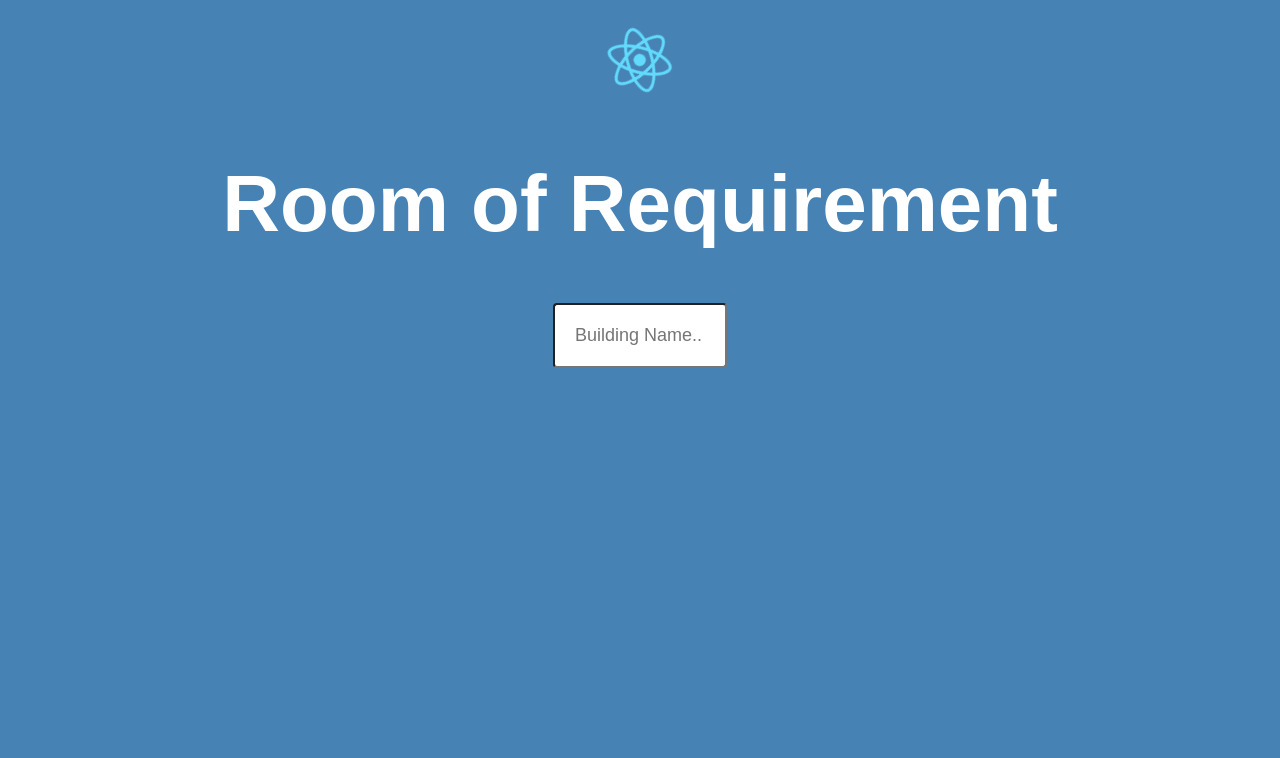
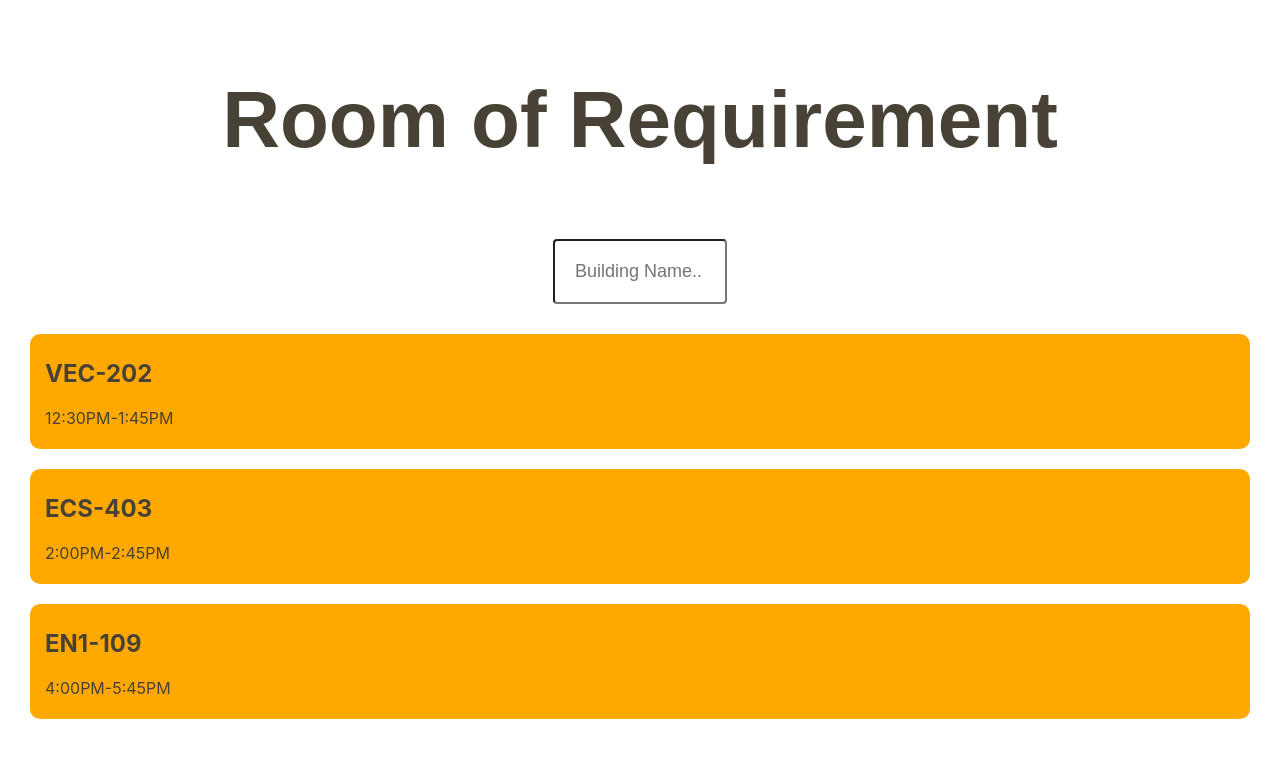
Before and after one commit to WinnMoo/RoomsOfRequirement, a React (Create React App) app in the folder Frontend/project/: page / in a window 1280 px wide. Shown: the top 758 px of the page. Built offline with nearby package versions, Linux system fonts and the light colour scheme.

Commit message:
Implemented rudimentary search

```diff
--- a/Frontend/project/src/App.css
+++ b/Frontend/project/src/App.css
@@ -1,6 +1,6 @@
 .App {
     text-align: center;
-    background-color: #4682B4;
+    background-color: white;
 
     -webkit-animation: fadein 1.5s; /* Safari, Chrome and Opera > 12.1 */
     -moz-animation: fadein 1.5s; /* Firefox < 16 */
@@ -44,10 +44,10 @@
 }
 
 .App-header {
-    background-color: #4682B4;
+    background-color: #ffffff;
     height: 100%;
     padding: 20px;
-    color: white;
+    color: #484236;
 }
 
 .App-title {
@@ -58,10 +58,26 @@
     font-size: xx-large;
 }
 
+.Classrooms-list {
+    border-spacing: 10px;
+    padding: 10px;
+    background: white;
+}
+
+.Classroom-box {
+    background: #ffa800;
+    color: #484236;
+    border-radius: 10px;
+    text-align: left;
+    padding: 5px 15px;
+    margin: 20px;
+    font-family: -apple-system, BlinkMacSystemFont, 'Segoe UI', Roboto, Oxygen, Ubuntu, Cantarell, 'Open Sans', 'Helvetica Neue', sans-serif;
+}
+
 body {
     margin: 0;
     padding: 0;
-    background-color: #4682B4;
+    background-color: white;
 }
 
 @keyframes App-logo-spin {
@@ -86,7 +102,6 @@ input[type=text] {
 input[type=text]:focus {
     width: 40%;
     padding: 20px;
-    margin: 8px;
     border-radius: 4px;
     font-size: 18px;
 }
--- a/Frontend/project/src/App.js
+++ /dev/null
@@ -1,80 +0,0 @@
-import React, {Component} from 'react';
-import logo from './logo.svg';
-import './App.css';
-
-class App extends Component {
-
-    invalidInput(){
-
-        console.log("Room searched for was invalid, please search again");
-    }
-
-    checkBuildingExists(searchedRoom){
-        const rooms = ["VEC", 'ECS', "EN2", "EN3"]
-        for(let i = 0; i < rooms.length; i++) {
-            if(searchedRoom === rooms[i]){
-                return true;
-            }
-        }
-        return false;
-    }
-
-    validInput(searchedRoom){
-        if(this.checkBuildingExists(searchedRoom)){
-          /*
-            <table>
-                <tr>
-                    <th>Room Number</th>
-                    <th>Available</th>
-                    <th>Remaining Time Until Occupied</th>
-                </tr>
-            </table>
-            */
-        }
-
-    }
-
-    handleSubmit(){
-        if(document.getElementById("searchedRoom") != null){
-            const searchedRoom = document.getElementById("searchedRoom").value;
-            console.log(document.getElementById("searchedRoom").value);
-            searchedRoom.trim();
-            document.getElementById("searchedRoom").innerHTML = `You wrote: ${searchedRoom}`;
-            /*
-            if(searchedRoom.includes('!', '@', '#', '$', '%', '^', '&', '*', '(', ')', '.', '?')){
-                this.invalidInput();
-            } else {
-                this.validInput(searchedRoom);
-            }
-            */
-        } else {
-            console.log("nothing is there");
-            /*
-            <table>
-                <tr>
-                    <th>Room Number</th>
-                    <th>Available</th>
-                    <th>Remaining Time Until Occupied</th>
-                </tr>
-            </table>
-            */
-        }
-    }
-
-
-    render() {
-        return (
-            <div className="App">
-                <header className="App-header">
-                    <img src={logo} className="App-logo" alt="logo"/>
-                    <h1 className="App-title">Room of Requirement</h1>
-                    <form className="input">
-                        <input type="text" name="search" placeholder="Building Name.." autoComplete="off" id="searchedRoom" onChange={this.handleSubmit()}/>
-                    </form>
-                </header>
-            </div>
-        );
-    }
-}
-
-export default App;
--- /dev/null
+++ b/Frontend/project/src/App.jsx
@@ -0,0 +1,58 @@
+import React from 'react';
+import Classrooms from './Components/Classrooms';
+import SearchBar from './Components/SearchBar';
+import './App.css';
+
+// Later i'd like to call the python script to help populate this list.
+const classroomList = [
+  {
+    id: 1,
+    building: 'VEC',
+    roomNumber: 202,
+    startTime: '12:30PM',
+    endTime: '1:45PM',
+  },
+  {
+    id: 2,
+    building: 'ECS',
+    roomNumber: 403,
+    startTime: '2:00PM',
+    endTime: '2:45PM',
+  },
+  {
+    id: 3,
+    building: 'EN1',
+    roomNumber: 109,
+    startTime: '4:00PM',
+    endTime: '5:45PM',
+  },
+];
+
+export default class App extends React.Component {
+  state = {
+    classrooms: classroomList,
+  };
+
+  updateClassrooms = (building) => {
+    let temp = classroomList;
+    if (building !== '') {
+      temp = classroomList.filter(classroom => classroom.building.includes(building));
+    }
+    this.setState({ classrooms: temp });
+  }
+
+  render() {
+    const { classrooms } = this.state;
+    return (
+      <div className="App">
+        <header className="App-header">
+          <h1 className="App-title">Room of Requirement</h1>
+        </header>
+        <SearchBar updateClassrooms={this.updateClassrooms} />
+        <div className="Classrooms-list">
+          <Classrooms classrooms={classrooms} />
+        </div>
+      </div>
+    );
+  }
+}
--- /dev/null
+++ b/Frontend/project/src/Components/Classroom.jsx
@@ -0,0 +1,34 @@
+import React, { Component } from 'react';
+import PropTypes from 'prop-types';
+
+// eslint-disable-next-line react/prefer-stateless-function
+export default class Classroom extends Component {
+  render() {
+    const { classroom } = this.props;
+    const {
+      building,
+      roomNumber,
+      startTime,
+      endTime,
+    } = classroom;
+    return (
+      <div className="Classroom-box">
+        <h2>
+          {building}
+          {'-'}
+          {roomNumber}
+        </h2>
+        <p>{`${startTime}-${endTime}`}</p>
+      </div>
+    );
+  }
+}
+
+Classroom.propTypes = {
+  classroom: PropTypes.shape({
+    building: PropTypes.string,
+    roomNumber: PropTypes.number,
+    startTime: PropTypes.string,
+    endTime: PropTypes.string,
+  }).isRequired,
+};
--- /dev/null
+++ b/Frontend/project/src/Components/Classrooms.jsx
@@ -0,0 +1,16 @@
+import React, { Component } from 'react';
+import PropTypes from 'prop-types';
+import Classroom from './Classroom';
+
+export default class Classrooms extends Component {
+  render() {
+    const { classrooms } = this.props;
+    return classrooms.map(room => (
+      <Classroom key={room.id} classroom={room} />
+    ));
+  }
+}
+
+Classrooms.propTypes = {
+  classrooms: PropTypes.arrayOf(PropTypes.object).isRequired,
+};
--- /dev/null
+++ b/Frontend/project/src/Components/SearchBar.jsx
@@ -0,0 +1,43 @@
+import React, { Component } from 'react';
+import PropTypes from 'prop-types';
+
+// eslint-disable-next-line react/prefer-stateless-function
+export default class SearchBar extends Component {
+  state = {
+    building: '',
+  }
+
+  onChange = (event) => {
+    this.setState({
+      [event.target.name]: event.target.value,
+    });
+  }
+
+  onSubmit = (event) => {
+    const { updateClassrooms } = this.props;
+    const { building } = this.state;
+    event.preventDefault();
+    updateClassrooms(building);
+    this.setState({
+      building: '',
+    });
+  }
+
+  render() {
+    return (
+      <form onSubmit={this.onSubmit}>
+        <input
+          type="text"
+          name="building"
+          placeholder="Building Name.."
+          autoComplete="off"
+          onChange={this.onChange}
+        />
+      </form>
+    );
+  }
+}
+
+SearchBar.propTypes = {
+  updateClassrooms: PropTypes.func.isRequired,
+};
--- a/Frontend/project/src/index.js
+++ b/Frontend/project/src/index.js
@@ -5,6 +5,7 @@ import App from './App';
 import registerServiceWorker from './registerServiceWorker';
 
 ReactDOM.render(
-    <App/>, document.getElementById('root')
+  // eslint-disable-next-line react/jsx-filename-extension
+  <App />, document.getElementById('root'),
 );
 registerServiceWorker();
```
Also changed, not shown: Frontend/project/package.json (+7 -1 lines), Frontend/project/.eslintrc.json, 1 other file (tests, documents, lock files or other folders).
